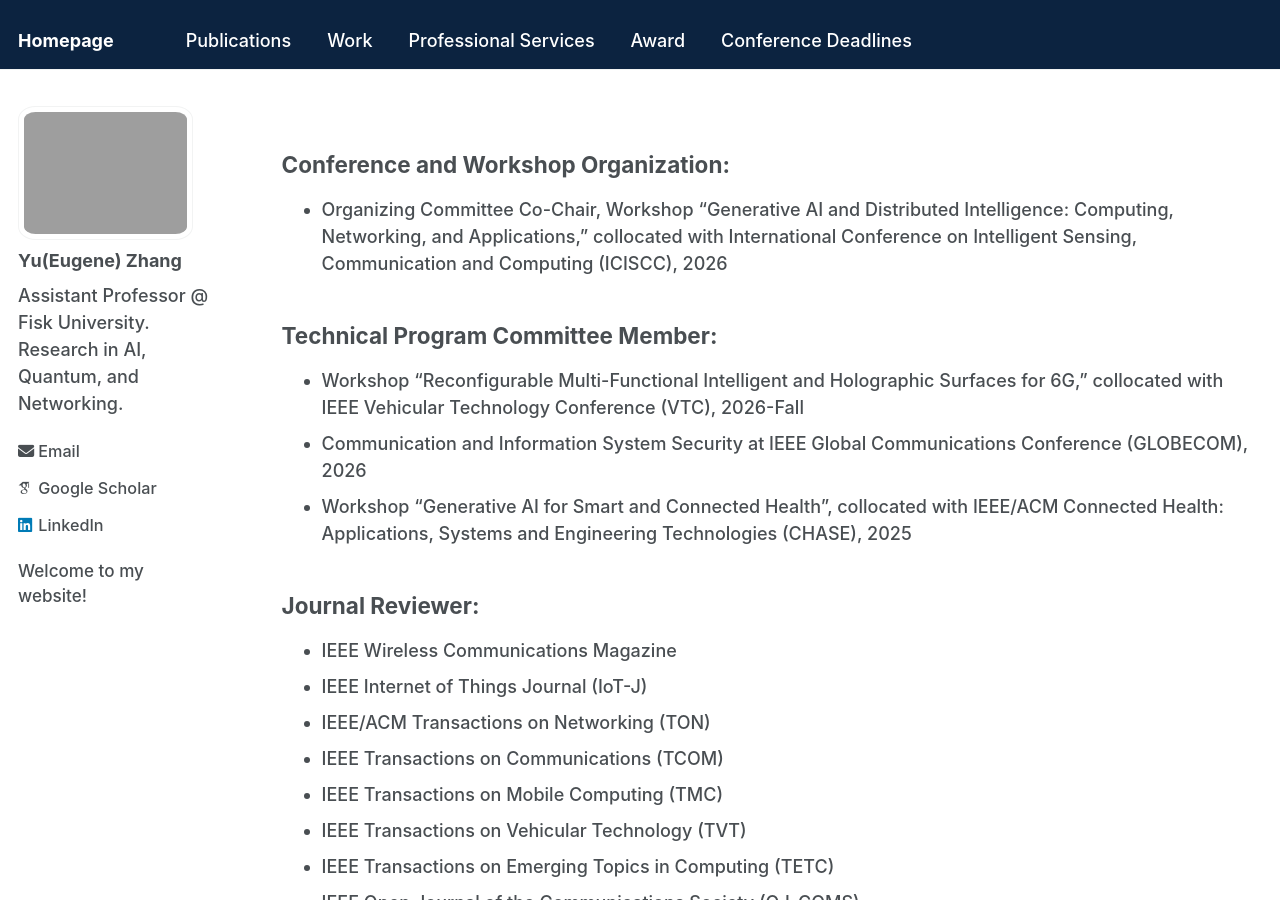
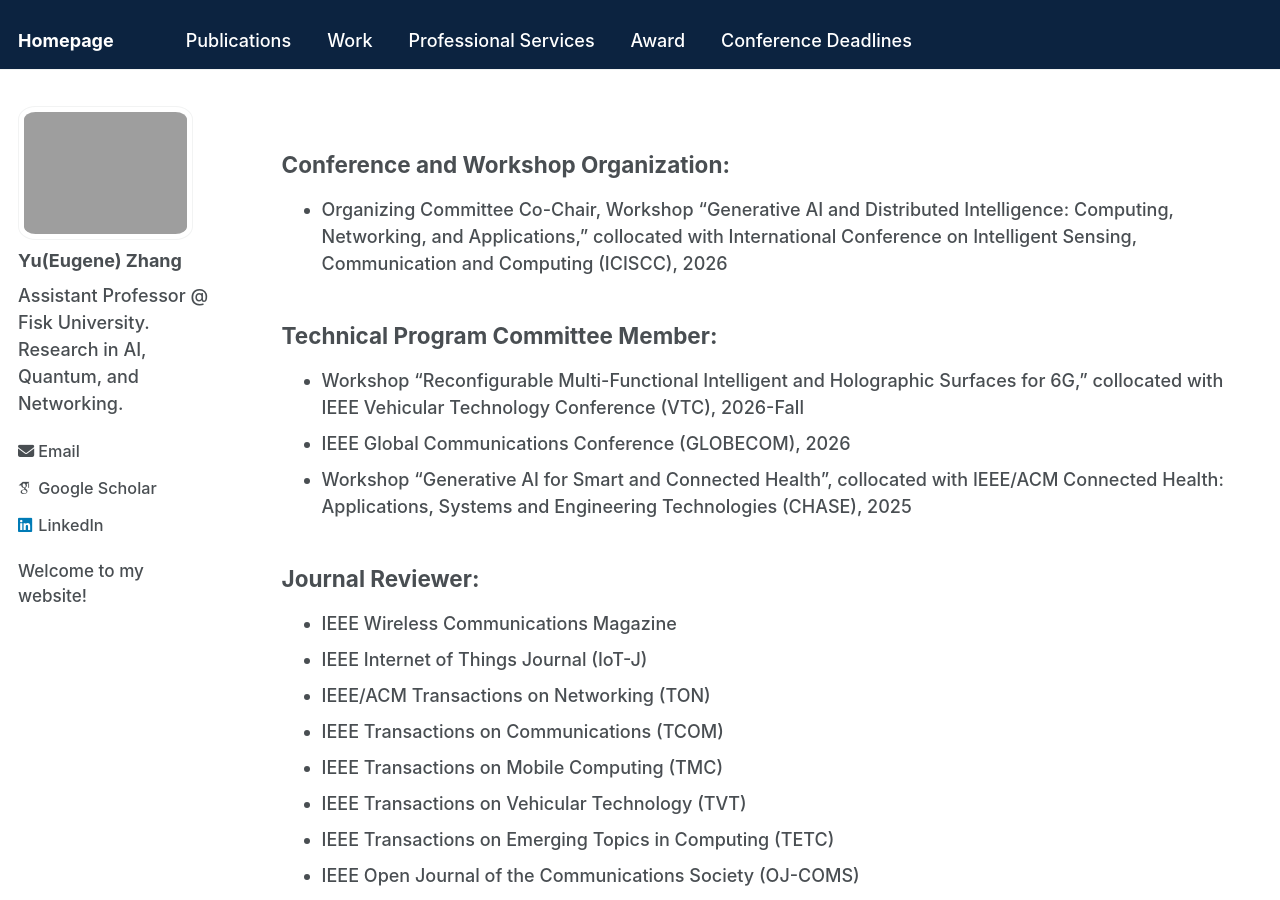
Before and after one commit to Yu-Zhang-Eugene/yu-zhang-eugene.github.io, a Jekyll site: the page built from _pages/professional-services.md, in a window 1280 px wide and 900 px high. Built offline with Jekyll 4.4.1, drawn with Linux system fonts in a browser that asks for light colours; some web fonts are replaced.

Commit message:
Update conference details in professional-services.md

```diff
--- a/_pages/professional-services.md
+++ b/_pages/professional-services.md
@@ -14,7 +14,7 @@ Intelligent Sensing, Communication and Computing (ICISCC), 2026
 Technical Program Committee Member:
 ---
 - Workshop "Reconfigurable Multi-Functional Intelligent and Holographic Surfaces for 6G," collocated with IEEE Vehicular Technology Conference (VTC), 2026-Fall
-- Communication and Information System Security at IEEE Global Communications Conference (GLOBECOM), 2026
+- IEEE Global Communications Conference (GLOBECOM), 2026
 - Workshop "Generative AI for Smart and Connected Health", collocated with IEEE/ACM Connected Health: Applications, Systems and Engineering Technologies (CHASE), 2025
 
 Journal Reviewer:
```
